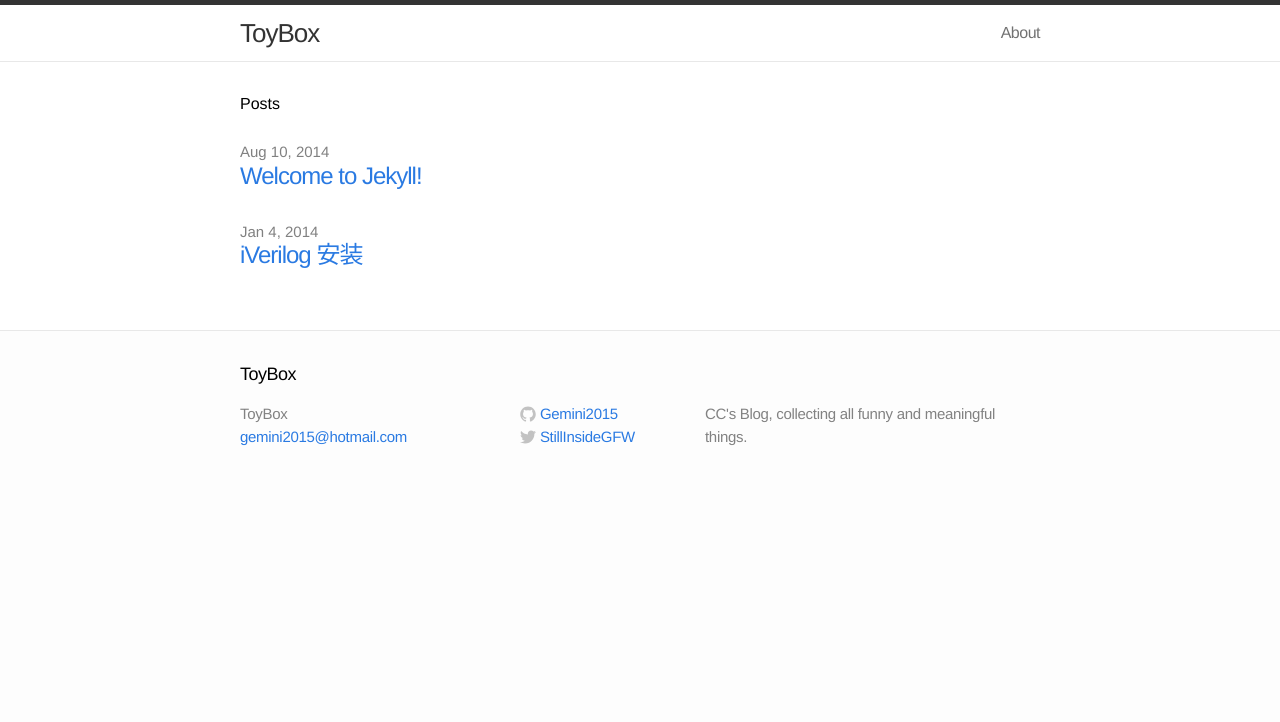
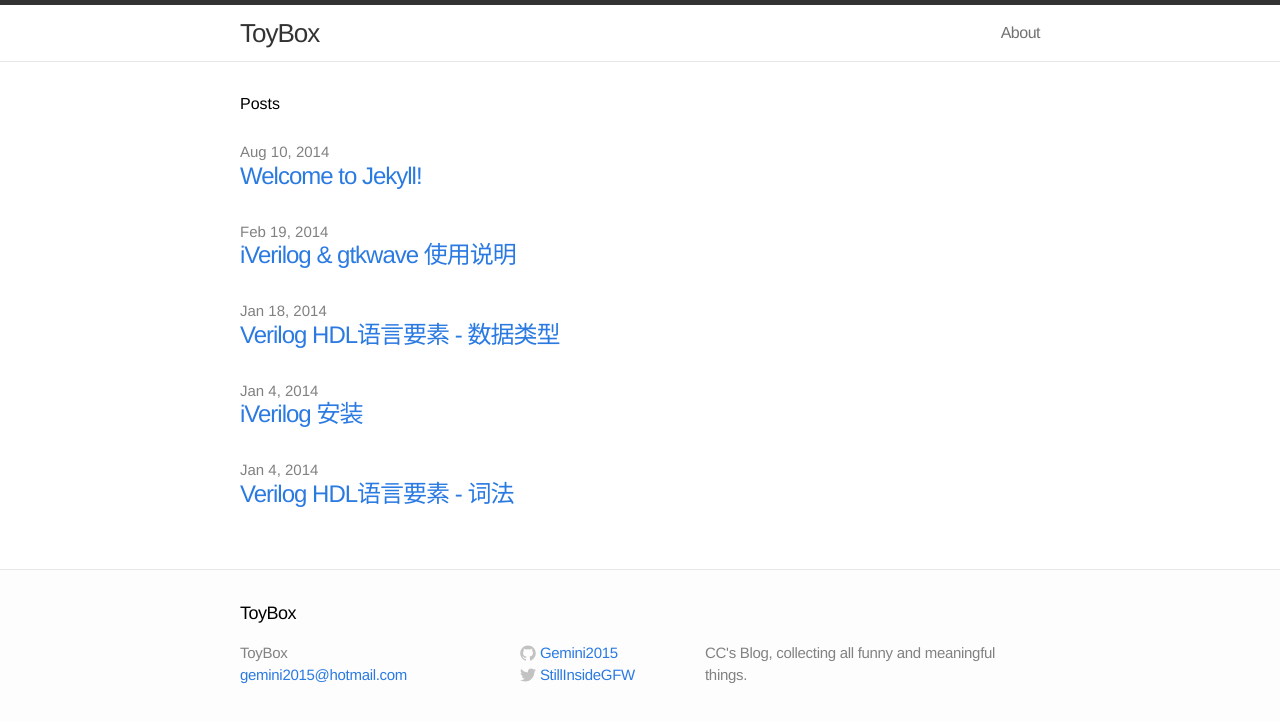
Before and after one commit to Gemini2015/gemini2015.github.io, a Jekyll site: the page built from index.html, in a window 1280 px wide. Shown: the top 722 px of the page. Built offline with Jekyll 4.4.1, drawn with Linux system fonts in a browser that asks for light colours; some of the changed lines change nothing that is shown.

Commit message:
add some posts

`````diff
--- a/_posts/2014-01-04-iverilog-install.markdown
+++ b/_posts/2014-01-04-iverilog-install.markdown
@@ -14,6 +14,7 @@ categories: Verilog
 另外，网上的教程比较多。
 
 ## 三个平台：
+
 ### PC:
 没装过，所以不知道好不好装
 
--- /dev/null
+++ b/_posts/2014-01-05-verilog-hdl-word.markdown
@@ -0,0 +1,49 @@
+---
+layout: post
+title:  "Verilog HDL语言要素 - 词法"
+date:   2014-01-04 20:17:54
+categories: Verilog
+---
+
+所谓的语言要素，实际上主要包括词法和数据类型。
+
+因为Verilog HDL与C语言很像，所以可以从C语言的角度来学习Verilog HDL。
+
+词法
+--
+词法就是词的组成。Verilog HDL的符号流包括 空白符(White Space)、操作符(Operators)、数字(Numbers)、字符串(Strings)、注释(Comments)、标识符(Identifiers)、关键字(Keywords)。
+
+1. 空白符与C语言相同，如空格，制表符，换行符等，Verilog程序可以分行，也可以不分行。
+
+2. 操作符（运算符），与C语言基本类似，不同的有：增加了按位同或（^～，～^，这两个等价），等式运算符加了全等（===），不全等（!==），缩位运算符，位拼接运算符。
+
+3. 数字的表示方法与C语言有点不同。
+Verilog HDL有4中基本状态：0，1，x(或X，未知态），z（或Z，高阻，或用?表示）。
+常量有3种类型：整数，实数，字符串。
+整数与C语言表示方法差异较大，完整格式为：`+/-<size><base><value>`，其中size表示对应的二进制数的宽度，base表示进制，value表示基于进制的数字值。base（缺省为d/D）：b/B，d/D，o/O，h/H。
+    ```
+8'b11000101 = 二进制的11000101
+8'hd5 = 16进制的d5
+4'B1x_01 = 二进制的1x01
+5'Hx = 16进制的x，对应于二进制的xxxxx
+    ```
+
+    **tips**：
+    size指的是对应的二进制的宽度，于base无关，如2'h1 =  01B,而不是 00000001B。
+
+    我看的《Verilog程序设计教程》（王金明著）这本书P34说size省略时，默认值为32位，但是下面又说“如果没有定义一个整数的位宽，其宽度为相应值中定义的位数”，有点前后矛盾。
+    负数采用二进制补码。
+
+    缺省size，缺省base，代表十进制数。
+    个人认为，通常情况下，size和base都缺省，应该就够用了。
+
+    实数与C语言类似，但是没有区分单精度和双精度，可以采用科学计数法
+
+4. 字符串也与C语言类似，采用字符序列表示，不能多行书写。
+
+5. 注释与C语言类似，两种：// 和 / *   * /
+
+6. 标识符与C语言类似，由字母，数字，$，_ 组成。首字符必须是 字母 或 _ 。区分大小写。
+标识符还可以以 \ 开头，但不算作是标识符的一部分。
+
+7. 关键字都是小写，是C语言的好几倍。
--- /dev/null
+++ b/_posts/2014-01-18-verilog-hdl-data-type.markdown
@@ -0,0 +1,65 @@
+---
+layout: post
+title:  "Verilog HDL语言要素 - 数据类型"
+date:   2014-01-18 22:48:05
+categories: Verilog
+---
+
+数据类型
+--
+Verilog的数据类型主要有两种：
+1. **连线类型**
+2. **寄存器类型**
+
+1. 连线类型（Net Type）
+    （类似于电路中的导线，不能存储数据值，实时改变）
+    **驱动方式**：
+    * 作为逻辑门或模块的输出端
+    * 用持续赋值语句assign对其进行赋值
+
+    **关键字**:
+    ```
+    wire,tri  普通连线
+    wor,trior  具有线或特性的连接线
+    wand,triand
+    supply1,supply0  分别是电源（逻辑1），接地（逻辑0）
+    ```
+
+    eg:
+    ```
+    wire[n-1:0] a,b;   //or wire[n:1] a,b
+    assign a=b;  //将b赋值给a
+    wire[7:0] out;
+    wire[3:0] in;
+    assign out[5:2] = in
+    ````
+
+2. 寄存器类型（Register Type）
+    （可以存储值）
+    Register变量需要被明确的赋值
+    在设计过程中，必须将寄存器变量放在过程语句中，通过过程赋值语句赋值（initial，always）
+
+    **关键字**:
+    ```
+    reg
+    integer
+    real
+    time
+    parameter  //定义符号常量
+    ```
+
+寄存器&存储器
+--
+```
+reg mybit;  //1位寄存器
+reg[7:0] mybyte;  //8位寄存器
+a = mybyte[7];   //按位寻址
+b = mybyte[5:2];  //按域寻址
+
+reg[7:0] mymem[1023:0];   //1024个字节，每个字节为8bit
+mymem[8] = 1;
+mymem[64] = 65;
+```
+**Tips**:
+不允许对存储器进行按位选择（即mymem[8][0]）与按域选择（即mymem[8][5:0]）
+可以将存储器的值赋给寄存器，然后对寄存器进行按位选择或域选择。
--- /dev/null
+++ b/_posts/2014-02-19-iverilog-gtkwave.markdown
@@ -0,0 +1,63 @@
+---
+layout: post
+title:  "iVerilog & gtkwave 使用说明"
+date:   2014-02-19 16:40:36
+categories: Verilog
+---
+
+[参考链接](http://blog.csdn.net/liming0931/article/category/923723)
+
+Step
+--
+以计数器（counter）举例
+
+1.  使用文本编辑工具（eg:vim)编写源代码，后缀名为`.v`。
+    源代码包括：
+    * 模块：counter.v
+    * 激励文件：counter_tb.v
+
+2.  使用iverilog进行编译，具体代码如下：
+    终端（命令行）模式下：
+    `iverilog -o counter_design counter_tb.v counter.v`
+    （与gcc编译语法类似）
+
+3.  使用vvp运行，具体代码如下：
+    终端（命令行）模式下：
+    `vvp counter_design`（结果将以文本的方式，在终端中显示）
+    再输入 `finish` 结束vvp的运行，或者在执行vvp的时候添加 -n 参数（即 `vvp -n counter_design`)。
+
+In Addition
+--
+如果想再gtkwave中观察波形图，需要额外的以下步骤：
+
+1. 在激励文件中添加如下代码：
+    ```
+initial
+begin
+$dumpfile("test.lxt");
+$dumpvars(0,test);
+end
+    ```
+
+2. 在执行vvp是添加参数 `-lxt2`
+`vvp -n counter_design -lxt2`
+终端将显示运行结果，同时生成名为 test.lxt 的波形文件。
+
+3. 使用gtkwave打开 test.lxt 文件
+`gtkwave test.lxt`
+gtkwave的使用方法，[点此进入](http://blog.chinaunix.net/uid-25148957-id-3180303.html)
+
+
+PS
+--
+vvp参数简介
+使用 `man vvp` 可以看到vvp命令的介绍
+其中，在命令格式的最后有个 `extended-args` （扩展参数）
+该类型的参数有：
+
+参数 | 作用
+----|----
+-vcd | 将wave dump format（波形镜像格式）设置成 vcd。默认参数。特点是生成文件大，但能最好的适应第三方工具
+-lxt, -lxt-speed, -lxt-space | 将波形镜像格式设置成 lxt。顾名思义 lxt-speed拥有较高的执行与读取速度，lxt-space 占用较小的空间
+-lxt2 | 比lxt慢，但是比vcd快，比lxt节省空间。递增式写入，即可以一边仿真，一边读取波形数据，进行显示。
+-none | 禁止一切波形镜像的生成，可以加快仿真速度。
`````
